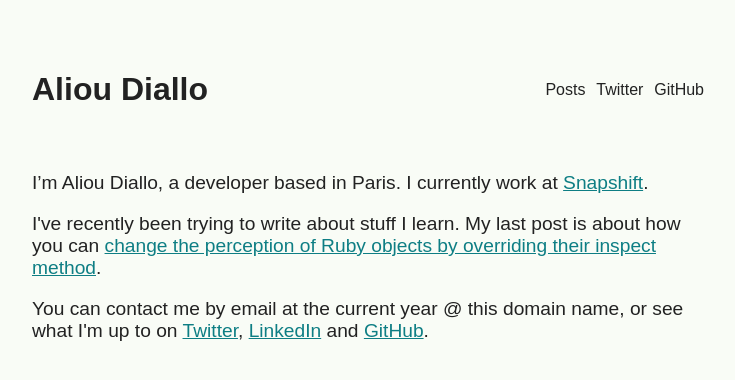
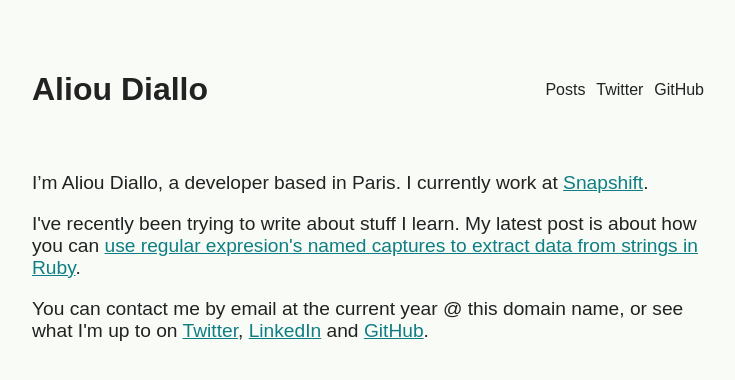
Before and after one commit to aliou/www, a Jekyll site: the page built from index.html, in a window 1280 px wide. Shown: the top 380 px of the page, without its empty margins (272-1007 px from the left). Built offline with Jekyll 4.4.1, drawn with Linux system fonts in a browser that asks for light colours; comment, search, counter and statistics services are not loaded.

Commit message:
Update index.

```diff
--- a/index.html
+++ b/index.html
@@ -13,8 +13,8 @@ layout: default
   >.
 </p>
 <p class="home-content">
-  I've recently been trying to write about stuff I learn. My last post is about how you can
-  <a class="fw5 black" href="/posts/2020/02/overriding-inspect/">change the perception of Ruby objects by overriding their inspect method</a>.
+  I've recently been trying to write about stuff I learn. My latest post is about how you can
+  <a class="fw5 black" href="/posts/2020/04/regexp-named-captures/">use regular expresion's named captures to extract data from strings in Ruby</a>.
 </p>
 <p class="home-content">
   You can contact me by email at the current year @ this domain name, or see what I'm up to on
```
